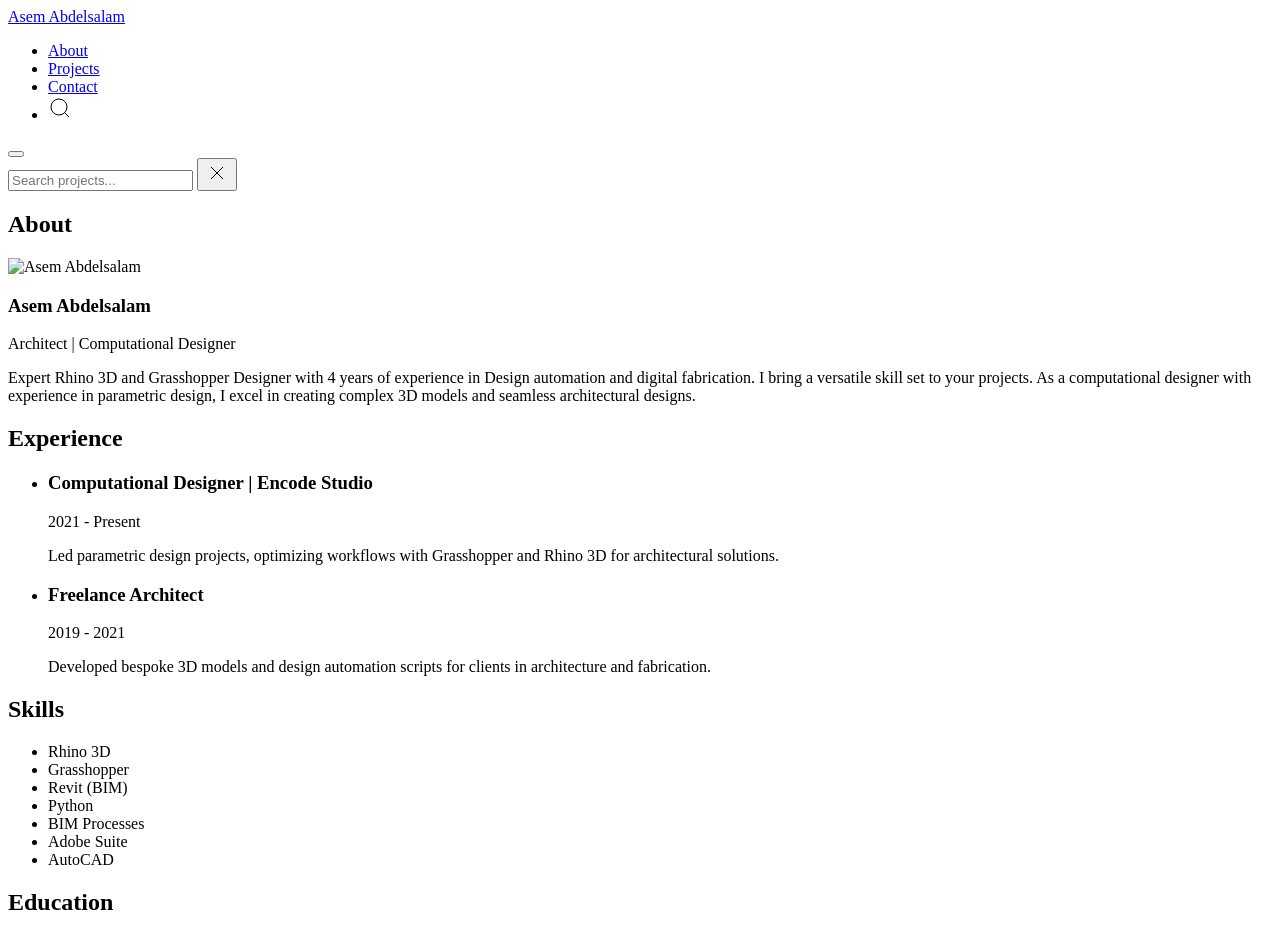
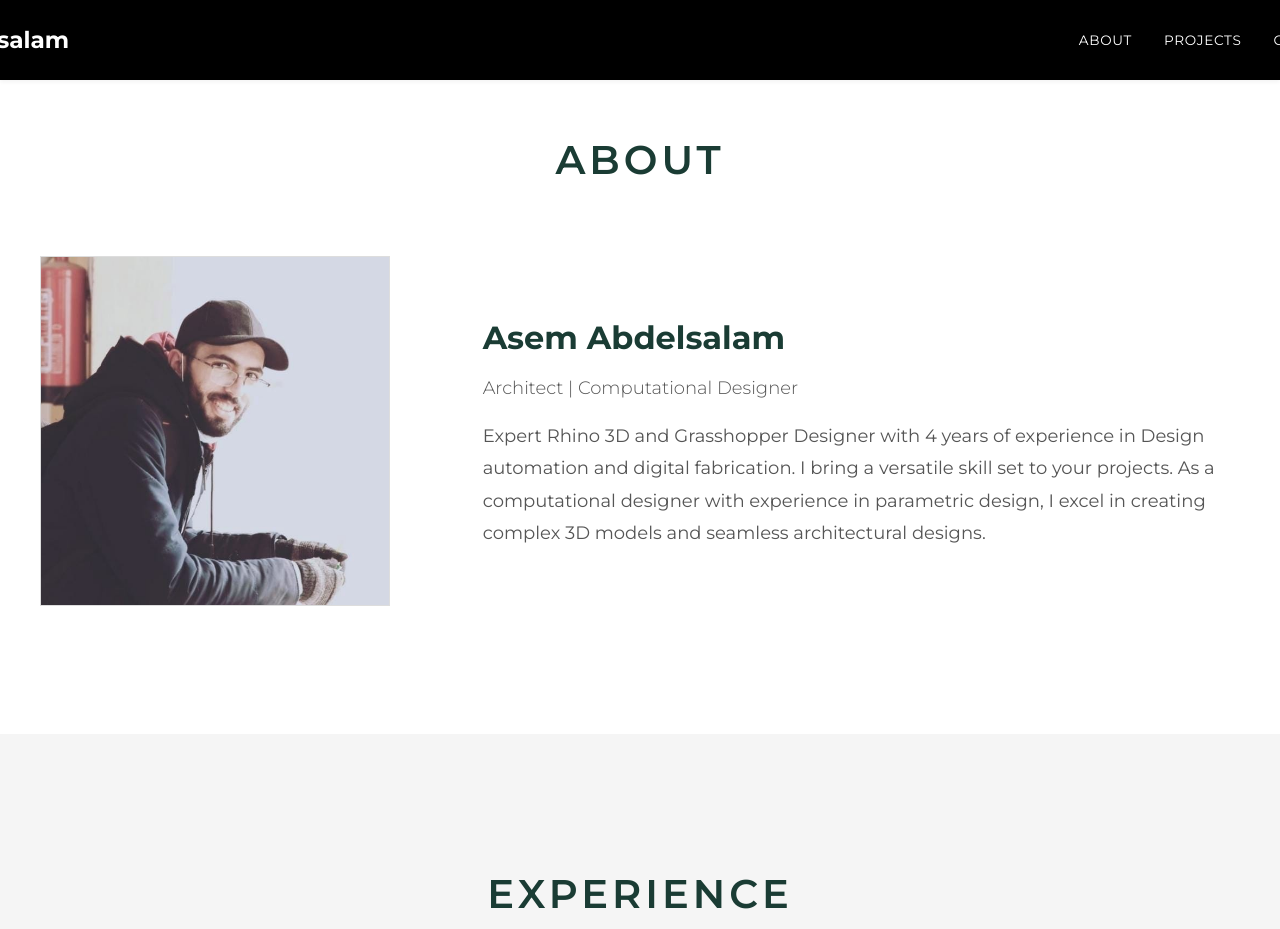
Before and after one commit to Asem-Abdelsalam/Portfolio, a plain HTML site: page about.html in a window 1280 px wide. Shown: the top 929 px of the page. Drawn offline with Linux system fonts and the light colour scheme; the site is published under a folder, as on GitHub Pages, so addresses that start at the root find nothing.

Commit message:
Revert to relative paths for local and GitHub Pages compatibility

```diff
--- a/about.html
+++ b/about.html
@@ -4,19 +4,19 @@
     <meta charset="UTF-8">
     <meta name="viewport" content="width=device-width, initial-scale=1.0">
     <title>About - Asem Abdelsalam</title>
-    <link rel="stylesheet" href="/Portfolio/css/style.css">
-    <link rel="icon" href="/Portfolio/images/logo.png" type="image/png">
+    <link rel="stylesheet" href="css/style.css">
+    <link rel="icon" href="images/logo.png" type="image/png">
     <link href="https://fonts.googleapis.com/css2?family=Montserrat:wght@300;400;600;700&display=swap" rel="stylesheet">
 </head>
 <body>
     <header class="header">
         <div class="container">
-            <a href="/Portfolio/index.html" class="logo" aria-label="Home">Asem Abdelsalam</a>
+            <a href="index.html" class="logo" aria-label="Home">Asem Abdelsalam</a>
             <nav class="nav-menu" aria-label="Main navigation">
                 <ul class="nav-list">
-                    <li><a href="/Portfolio/about.html">About</a></li>
-                    <li><a href="/Portfolio/index.html#projects">Projects</a></li>
-                    <li><a href="/Portfolio/contact.html">Contact</a></li>
+                    <li><a href="about.html">About</a></li>
+                    <li><a href="index.html#projects">Projects</a></li>
+                    <li><a href="contact.html">Contact</a></li>
                     <li class="search-toggle" aria-label="Toggle search">
                         <svg class="search-icon" width="24" height="24" viewBox="0 0 24 24" fill="none" stroke="currentColor">
                             <circle cx="11" cy="11" r="8"></circle>
@@ -50,7 +50,7 @@
             <div class="container">
                 <h2>About</h2>
                 <div class="about-content">
-                    <img src="/Portfolio/images/profilepicture.jpg" alt="Asem Abdelsalam" class="profile-img" loading="lazy">
+                    <img src="images/profilepicture.jpg" alt="Asem Abdelsalam" class="profile-img" loading="lazy">
                     <div class="about-text">
                         <h3>Asem Abdelsalam</h3>
                         <p class="about-subtitle">Architect | Computational Designer</p>
@@ -128,6 +128,6 @@
         </div>
     </footer>
 
-    <script src="/Portfolio/js/script.js" defer></script>
+    <script src="js/script.js" defer></script>
 </body>
 </html>
```
Also changed, not shown: contact.html (+7 -7 lines), index.html (+12 -12 lines).
